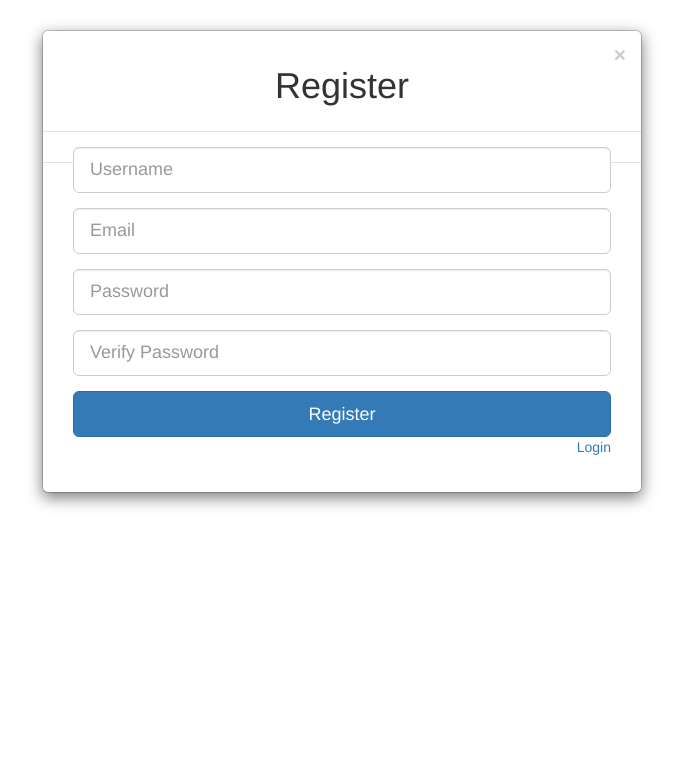
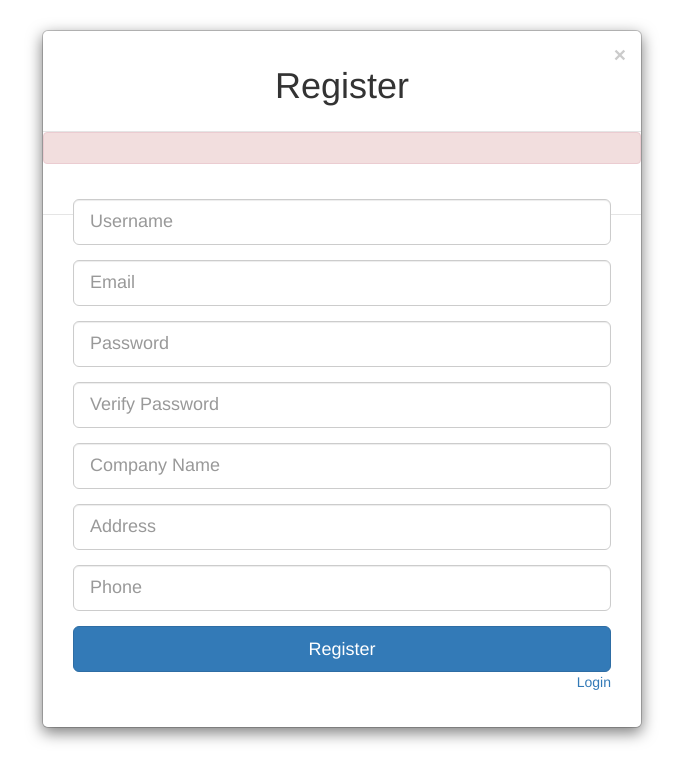
Before and after one commit to Codeepy/AdBeaconWeb, a Django app: template templates/register.html in a window 1280 px wide. Shown: the top 782 px of the page, without its empty margins (298-981 px from the left). Run offline with Django 3.2, Linux system fonts and the light colour scheme; the template is opened without the code that fills it, so the values that code supplies are empty; some libraries are stand-ins or nearby versions.

Commit message:
Link account and company data

```diff
--- a/publish/models.py
+++ b/publish/models.py
@@ -21,6 +21,12 @@ class CompanyDetail(models.Model):
     def __unicode__(self):
         return self.company_name
 
+    @classmethod
+    def create(cls, name, address, email, phone):
+        company = cls(company_name=name, address=address, email=email, mobile=phone)
+        # do something with the book
+        return company
+
 class Advertisement(models.Model):
     company = models.ForeignKey(CompanyDetail)
     category = models.CharField(max_length=30)
--- a/templates/advertisement.html
+++ b/templates/advertisement.html
@@ -43,7 +43,7 @@
                 <div class="form-group">
                     <label for="InputName">Company Name</label>
                     <div class="input-group">
-                        <input type="text" class="form-control" name="company" id="InputName" placeholder="Company Name">
+                        <input type="text" class="form-control" name="company" id="InputName" placeholder="Company Name" value="{{ company }}" readonly>
                         <span class="input-group-addon"><span class="glyphicon glyphicon-asterisk"></span></span>
                     </div>
                 </div>
--- a/templates/register.html
+++ b/templates/register.html
@@ -1,6 +1,6 @@
 {% extends 'base.html' %}
 
-{% block title %}Login{% endblock %}
+{% block title %}Register{% endblock %}
 
 {% load staticfiles %}
 
@@ -17,6 +17,7 @@
                     <button type="button" class="close" data-dismiss="modal" aria-hidden="true">×</button>
                     <h1 class="text-center">Register</h1>
                 </div>
+                <div class="alert alert-danger" style="{{ style }}">{{ error }}</div>
                 <div class="modal-body">
                     <form class="form col-md-12 center-block" method="post" action="/register/">
                         {% csrf_token %}
@@ -31,6 +32,15 @@
                         </div>
                         <div class="form-group">
                             <input id="verify" type="password" class="form-control input-lg" placeholder="Verify Password" name="password2">
+                        </div>
+                        <div class="form-group">
+                            <input id="company" type="text" class="form-control input-lg" placeholder="Company Name" name="company">
+                        </div>
+                        <div class="form-group">
+                            <input id="address" type="text" class="form-control input-lg" placeholder="Address" name="address">
+                        </div>
+                        <div class="form-group">
+                            <input id="phone" type="text" class="form-control input-lg" placeholder="Phone" name="phone">
                         </div>
                         <div class="form-group">
                             <button class="btn btn-primary btn-lg btn-block">Register</button>
```
Also changed, not shown: publish/views.py (+18 -12 lines).
